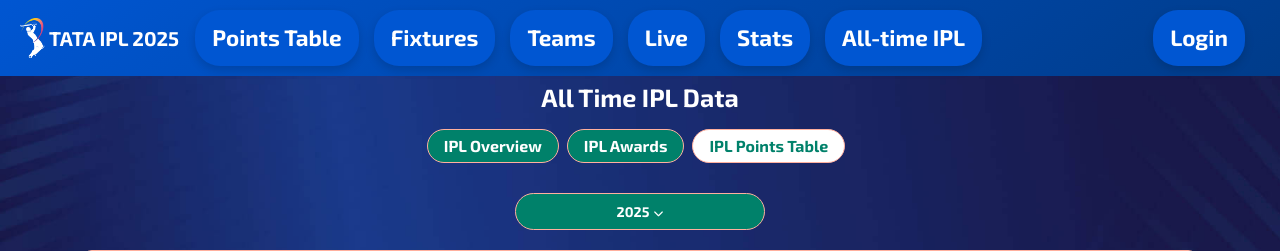
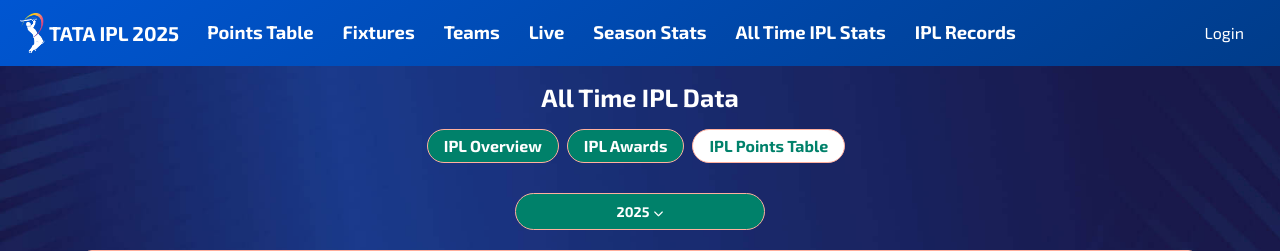
Before and after one commit to rakshith2000/tataipl2025, a Flask app: page /alltimept in a window 1280 px wide. Shown: the top 251 px of the page. Run offline with Flask 3, Linux system fonts and the light colour scheme; data that the repository does not hold is empty; some libraries are stand-ins or nearby versions.

Commit message:
Updated Fine

```diff
--- a/IPL/static/css/global.css
+++ b/IPL/static/css/global.css
@@ -249,7 +249,7 @@
 
 
 .navbar .dropdown-toggle::after {
-	display:none !important;   /* hide bootstrap default icon */
+	display:none;   /* hide bootstrap default icon */
 }
 
 
@@ -301,9 +301,9 @@
 .navbar .navbar-nav .dropdown-menu .dropend .dropdown-menu a:hover{font-size:14px; color: var(--black);}
 
 .navbar .navbar-nav .nav-item .nav-link:focus-visible{box-shadow:none; }
-.navbar .navbar-nav .nav-item .nav-link.active{color:var(--orange)!important; }
+.navbar .navbar-nav .nav-item .nav-link.active{color:var(--orange); }
 
-.navbar .navbar-nav .nav-item:hover .nav-link{color:var(--orange)!important;}
+.navbar .navbar-nav .nav-item:hover .nav-link{color:var(--orange);}
 .navbar .dropdown .dropend:hover .dropdown-toggle{color:var(--black);}
 
 .navbar .navbar-nav .nav-item:hover .nav-link img{
--- a/IPL/templates/base.html
+++ b/IPL/templates/base.html
@@ -64,26 +64,57 @@
         font-weight: 700;
         color: white;
         text-transform: uppercase;
-        display: flex; /* Add this line */
+        display: flex;
         align-items: center;
       }
 
-      nav a.btn {
-        color: white;
-        background-color: #0056d2;
+      /* Modern Navbar Links */
+      nav .navbar-nav .nav-link {
+        color: #fff !important;
         font-family: 'Exo 2', sans-serif;
-        font-size: 1.4rem;
-        font-weight: 700;
-        border-radius: 25px;
-        padding: 10px 16px;
-        margin-right: 15px;
-        transition: all 0.3s ease;
-        box-shadow: 0 4px 10px rgba(0, 0, 0, 0.15);
+        font-size: 1.15rem !important;
+        font-weight: 600;
+        padding: 8px 18px;
+        margin-right: 5px;
+        border-radius: 8px;
+        position: relative;
+        transition: color 0.2s;
+        text-decoration: none;
+        background: none;
+      }
+      nav .navbar-nav .nav-link::after {
+        content: '';
+        display: block;
+        width: 0;
+        height: 3px;
+        background: #fff !important; /* Highlight color : #f7b733*/
+        border-radius: 2px;
+        transition: width 0.3s;
+        position: absolute;
+        left: 18px;
+        bottom: 2px;
+      }
+      nav .navbar-nav .nav-link:hover,
+      nav .navbar-nav .nav-link.active {
+        color: #fff !important;
+        background: none;
+      }
+      nav .navbar-nav .nav-link:hover::after,
+      nav .navbar-nav .nav-link.active::after {
+        width: 60%;
       }
 
-      nav a.btn:hover {
-        background-color: #004aad;
-        color: white;
+      /* Remove old button styles from nav links */
+      nav a.btn {
+        background: none !important;
+        color: inherit !important;
+        box-shadow: none !important;
+        border: none !important;
+        font-size: inherit !important;
+        font-weight: inherit !important;
+        border-radius: 0 !important;
+        padding: 0 !important;
+        margin-right: 0 !important;
       }
 
       .navbar-toggler-icon {
@@ -116,31 +147,34 @@
       <div class="collapse navbar-collapse" id="navbarSupportedContent">
         <ul class="navbar-nav mr-auto">
           <li class="nav-item">
-            <a href="{{ url_for('main.displayPT') }}" class="btn">Points Table</a>
+            <a href="{{ url_for('main.displayPT') }}" class="nav-link">Points Table</a>
           </li>
           <li class="nav-item">
-            <a href="{{ url_for('main.displayFR') }}" class="btn">Fixtures</a>
+            <a href="{{ url_for('main.displayFR') }}" class="nav-link">Fixtures</a>
           </li>
           <li class="nav-item">
-            <a href="{{ url_for('main.teams') }}" class="btn">Teams</a>
+            <a href="{{ url_for('main.teams') }}" class="nav-link">Teams</a>
           </li>
           <li class="nav-item">
-            <a href="{{ url_for('main.todayMatch') }}" class="btn">Live</a>
+            <a href="{{ url_for('main.todayMatch') }}" class="nav-link">Live</a>
           </li>
           <li class="nav-item">
-            <a href="{{ url_for('main.battingstats') }}" class="btn">Stats</a>
+            <a href="{{ url_for('main.battingstats') }}" class="nav-link">Season Stats</a>
           </li>
           <li class="nav-item">
-            <a href="{{ url_for('main.alltimeipl') }}" class="btn">All-time IPL</a>
+            <a href="{{ url_for('main.alltimeipl') }}" class="nav-link">All Time IPL Stats</a>
+          </li>
+          <li class="nav-item">
+            <a href="{{ url_for('main.alltimeipl') }}" class="nav-link">IPL Records</a>
           </li>
         </ul>
         <form class="form-inline my-2 my-lg-0">
           {% if not current_user.is_authenticated %}
-          <a href="{{ url_for('auth.login') }}" class="btn">Login</a>
+          <a href="{{ url_for('auth.login') }}" class="nav-link" style="color: #fff;">Login</a>
           {% endif %}
           {% if current_user.is_authenticated %}
-          <a href="{{ url_for('main.update') }}" class="btn">Update/Delete</a>
-          <a href="{{ url_for('auth.logout') }}" class="btn btn-danger ml-2">Log Out</a>
+          <a href="{{ url_for('main.update') }}" class="nav-link" style="color:#4fc3f7;">Update/Delete</a>
+          <a href="{{ url_for('auth.logout') }}" class="nav-link" style="color:#ff6b81;">Log Out</a>
           {% endif %}
         </form>
       </div>
```
